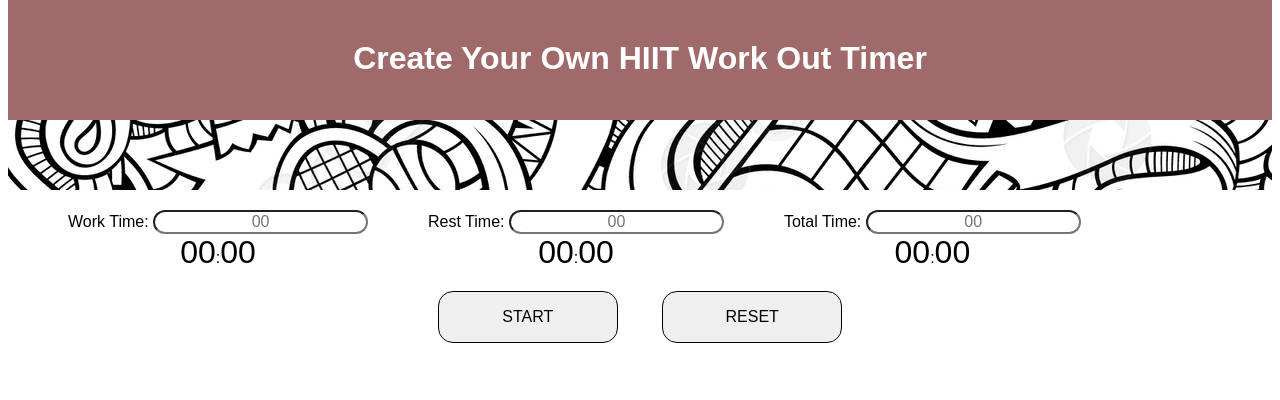
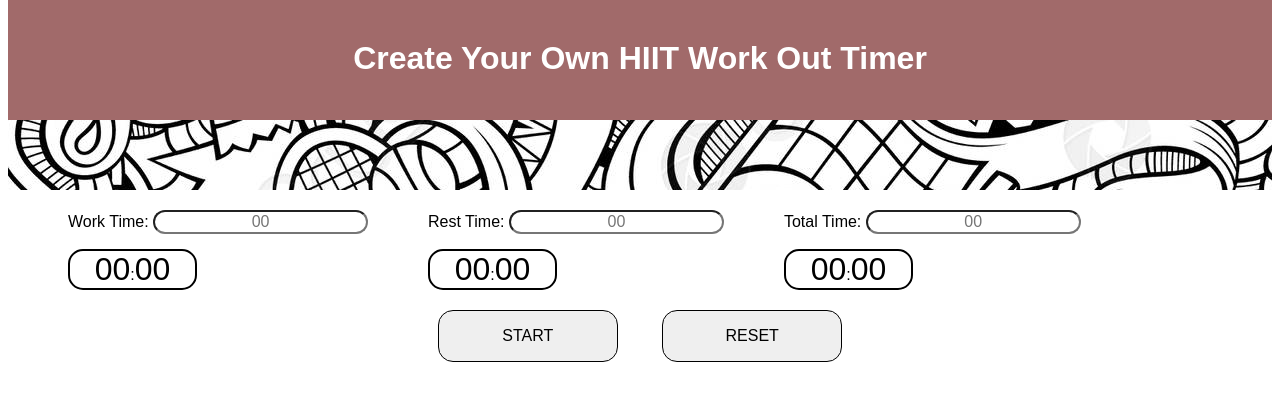
Before and after one commit to erinsp13/HIIT-Timer, a plain HTML site: page index.html in a window 1280 px wide. Drawn offline with Linux system fonts and the light colour scheme.

Commit message:
added bored to timers

```diff
--- a/css/style.css
+++ b/css/style.css
@@ -62,3 +62,23 @@ input{
 .container{
     padding-top: 20px;
 }
+#wt{
+    border: #000 solid 2px;
+    border-radius: 15px;
+    max-width: 125px;
+    margin-top: 15px;
+}
+#rt{
+border: #000 solid 2px;
+border-radius: 15px;
+max-width: 125px;
+margin-top: 15px;
+}
+#tt{
+    border: #000 solid 2px;
+    border-radius: 15px;
+    max-width: 125px;
+    margin-top: 15px;
+.buttons{
+    float: left;
+}
--- a/index.html
+++ b/index.html
@@ -15,20 +15,26 @@
             Work Time:
             <input type="text" name="work time" placeholder="00">
             <br>
+            <div id="wt">
             <span id="seconds">00</span>:<span id="tens">00</span>
-        </div>
+            </div>
+         </div>
         <div class="block" id="rest-time">
             Rest Time:
             <input type="text" name="rest time" placeholder="00">
             <br>
+            <div id="rt">
             <span id="seconds">00</span>:<span id="tens">00</span>
+            </div>
         </div>
         <div class="block" id="total-time">
             Total Time:
             <input type="text" name="total time" placeholder="00">
             <br>
-            <span id="seconds">00</span>:<span id="tens">00</span>
-        </div>
+            <div id="tt">
+                <span id="seconds">00</span>:<span id="tens">00</span>
+             </div>
+            </div>
      </div>
     <br>
   <!----BUTTONS---->
```
